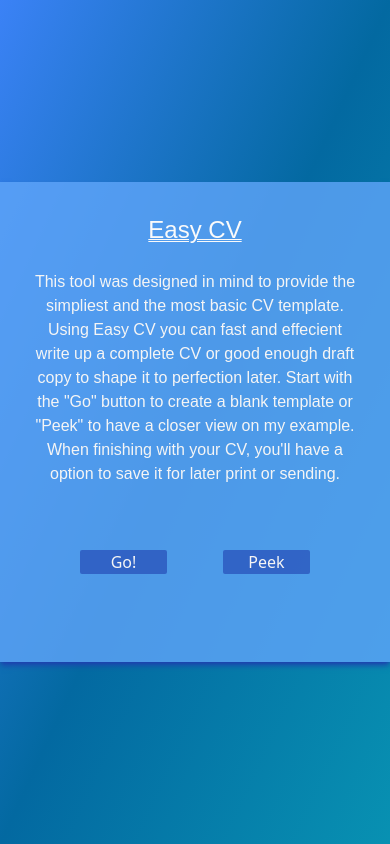
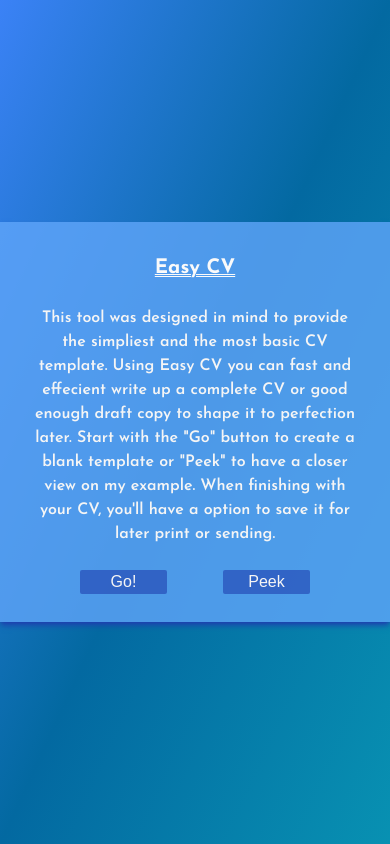
Before and after one commit to FizzyOne13/CV-Form-TailwindCSS, a website: page public/welcome.html in a window 390 px wide. Drawn offline with Linux system fonts and the light colour scheme; a web font is replaced by a local one.

Commit message:
responsive struggle
need to do some script with data gathering and putting desired name of user through form or modal
need to overcome responsive at last
light & dark themes
nav mb

```diff
--- a/public/welcome.html
+++ b/public/welcome.html
@@ -4,6 +4,12 @@
     <meta charset="UTF-8" />
     <meta http-equiv="X-UA-Compatible" content="IE=edge" />
     <meta name="viewport" content="width=device-width, initial-scale=1.0" />
+    <link rel="preconnect" href="https://fonts.googleapis.com" />
+    <link rel="preconnect" href="https://fonts.gstatic.com" crossorigin />
+    <link
+      href="https://fonts.googleapis.com/css2?family=Josefin+Sans:ital,wght@0,100;0,200;0,300;0,400;0,500;0,600;0,700;1,100;1,200;1,300;1,400;1,500;1,600;1,700&display=swap"
+      rel="stylesheet"
+    />
     <link rel="stylesheet" href="main.css" />
     <title>Welcome page</title>
   </head>
@@ -12,15 +18,15 @@
   >
     <section class="flex items-center justify-center h-screen">
       <div
-        class="w-[30rem] h-[30rem] bg-blue-400 shadow-md shadow-blue-800 bg-opacity-80"
+        class="max-[650px]:w-[25rem] max-[650px]:h-[25rem] w-[30rem] h-[30rem] bg-blue-400 shadow-md shadow-blue-800 bg-opacity-80"
       >
         <p
-          class="underline decoration-white-100 decoration-double decoration-1 text-center mt-8 mx-2 text-neutral-50 text-2xl font-josefin font-medium"
+          class="max-[650px]:text-xl underline decoration-white-100 decoration-double decoration-1 text-center mt-8 mx-2 text-neutral-50 text-3xl font-josefin font-bold"
         >
           Easy CV
         </p>
         <p
-          class="text-center mt-6 mx-8 text-neutral-100 text-base font-josefin"
+          class="max-[650px]:text-base text-center mt-6 mx-8 text-neutral-100 text-lg font-josefin font-semibold"
         >
           This tool was designed in mind to provide the simpliest and the most
           basic CV template. Using Easy CV you can fast and effecient write up a
@@ -29,19 +35,10 @@
           have a closer view on my example. When finishing with your CV, you'll
           have a option to save it for later print or sending.
         </p>
-        <div class="grid grid-cols-2 gap-x-14 mt-16 mx-20">
-          <button
-            id="go"
-            class="bg-blue-800 bg-opacity-60 text-neutral-100 text-base rounded-sm hover:shadow-sm hover:shadow-blue-300"
-          >
-            Go!
-          </button>
-          <button
-            id="peek"
-            class="bg-blue-800 bg-opacity-60 text-neutral-100 text-base rounded-sm hover:shadow-sm hover:shadow-blue-300"
-          >
-            Peek
-          </button>
+        <div class="max-[650px]:mt-6 grid grid-cols-2 gap-x-14 mt-12 mx-20">
+          <a href="new.html"> <button class="href-button">Go!</button></a>
+
+          <a href="example.html"> <button class="href-button">Peek</button></a>
         </div>
       </div>
     </section>
--- a/src/styles.css
+++ b/src/styles.css
@@ -1,14 +1,11 @@
 @tailwind base;
 @tailwind components;
+@tailwind utilities;
 
 .text-area {
   @apply mt-4 mb-2 mx-2 p-2 rounded-2xl h-full resize-none overscroll-none caret-blue-700 border-2 border-blue-400 hover:border-blue-500 focus:border-blue-600 outline-none text-gray-700 focus:border-[3px] hover:bg-slate-50 shadow shadow-blue-500 placeholder:text-slate-500 text-sm;
 }
 
-
-@tailwind utilities;
-
-@font-face {
-  font-family: 'Josefin Sans';
-  src: url('./src/fonts/JosefinSans-VariableFont_wght.ttf');
+.href-button {
+  @apply bg-blue-800 bg-opacity-60 text-neutral-100 text-base rounded-sm hover:shadow-md hover:shadow-blue-300 transition duration-200 w-full;
 }
--- a/tailwind.config.js
+++ b/tailwind.config.js
@@ -1,6 +1,7 @@
 /** @type {import('tailwindcss').Config} */
 module.exports = {
   content: ["./public/*.js", "./public/**/*.html"],
+  theme: {
     theme: {
       colors: {
         blue: "#1fb6ff",
@@ -43,6 +44,7 @@ module.exports = {
       serif: ["Merriweather", "serif"],
       josefin: ["Josefin Sans", "sans-serif"],
     },
+  },
   extend: {
     fontFamily: {},
     spacing: {},
```
Also changed, not shown: public/new.html (+12 -5 lines), public/main.css, src/fonts/JosefinSans-VariableFont_wght.ttf (deleted), src/scripts.js (added). Lines whose indentation alone changed are shown as unchanged.
